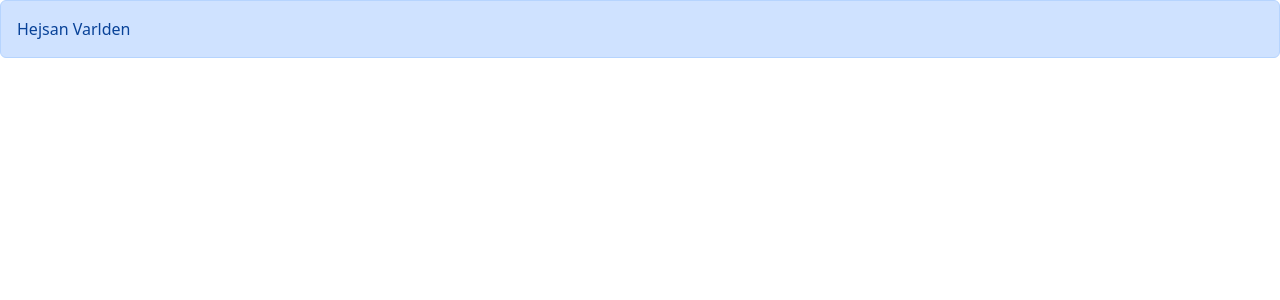
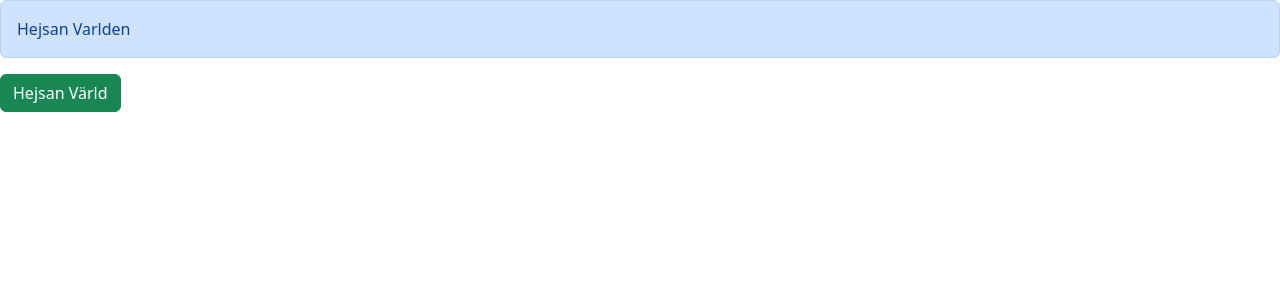
Before and after one commit to axxcident/Movietip, a React (Vite) app: page / in a window 1280 px wide. Shown: the top 300 px of the page. Built offline with nearby package versions, Linux system fonts and the light colour scheme.

Commit message:
Building a button component

```diff
--- a/src/App.tsx
+++ b/src/App.tsx
@@ -1,4 +1,5 @@
 import Alert from "./components/Alert";
+import Button from "./components/Button";
 // import ListGroup from "./components/ListGroup";
 
 function App() {
@@ -6,13 +7,18 @@ function App() {
   // let items = ["New York", "Stockholm", "Tokyo", "Paris", "Oslo"];
   // const handleSelectItem = (item: string) => {
   //   console.log(item);
-  // };
+  // }; children={"klicka miigj"}
 
   return (
     <div>
       <Alert>
         Hejsan <span>Varlden</span>
       </Alert>
+      {/* Det går också att inte skriva något mellan >< och ha children={"klicka miig"} som attribute */}
+      {/* color="secondary" behövs inte med 'color?: string' i comp-Button interfacet! */}
+      <Button color="success" påClick={() => console.log("klickad")}>
+        Hejsan Värld
+      </Button>
       {/* <ListGroup
         items={items}
         heading="Cities"
--- /dev/null
+++ b/src/components/Button.tsx
@@ -0,0 +1,25 @@
+import React, { ReactNode } from "react";
+
+interface ButtonProps {
+  children: ReactNode;
+  color?:
+    | "primary"
+    | "secondary"
+    | "success"
+    | "danger"
+    | "warning"
+    | "info"
+    | "light"
+    | "dark";
+  påClick: () => void;
+}
+
+const Button = ({ children, påClick, color = "primary" }: ButtonProps) => {
+  return (
+    <button className={"btn btn-" + color} onClick={påClick}>
+      {children}
+    </button>
+  );
+};
+
+export default Button;
```
